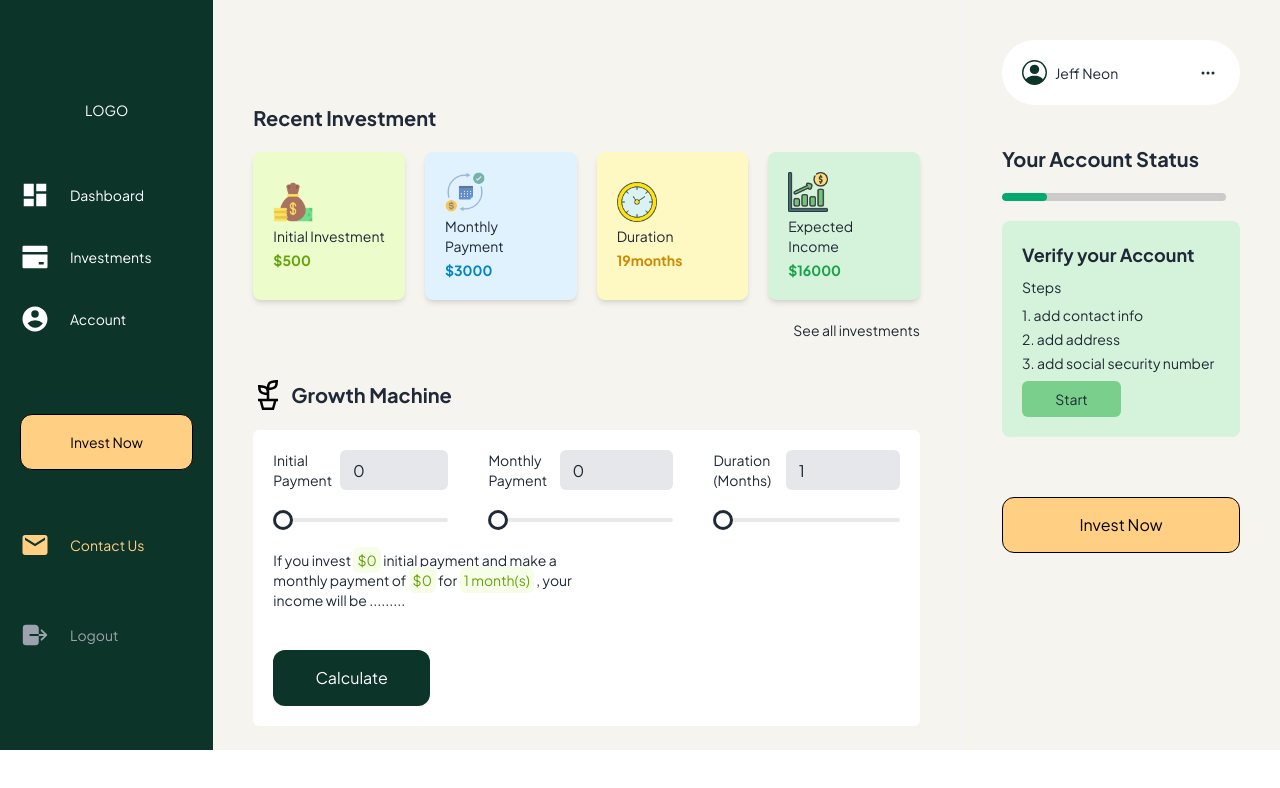
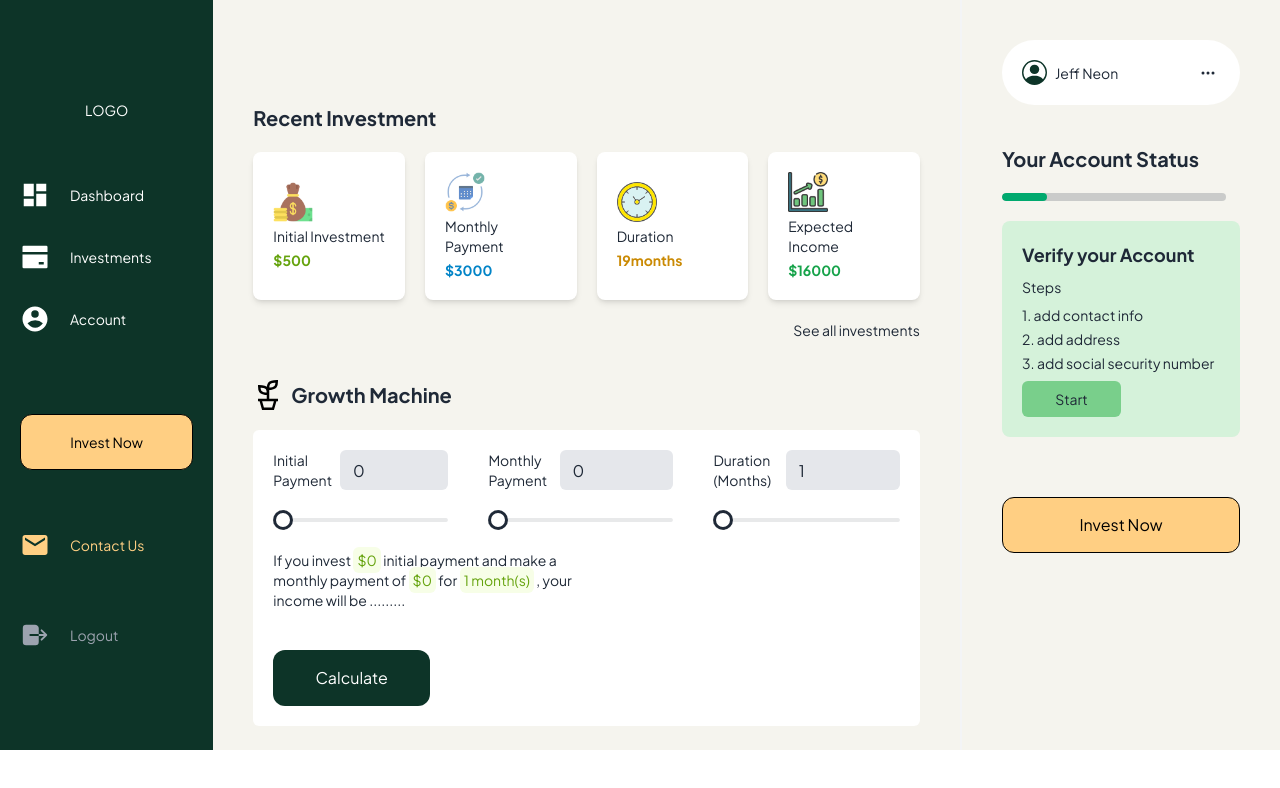
Before and after one commit to Neon-jeff/groo-frontend, a React (Vite) app: page /users/dashboard in a window 1280 px wide. Shown: the top 788 px of the page. Built offline with nearby package versions, Linux system fonts and the light colour scheme.

Commit message:
Dashboard Fix

```diff
--- a/src/components/dashboardComponents/SideNavMobile.jsx
+++ b/src/components/dashboardComponents/SideNavMobile.jsx
@@ -19,7 +19,7 @@ export default function SideNavMobile() {
   return (
     <div className=" lg:w-2/12 lg:hidden">
       {/* mobile Nav */}
-      <div className="border-b-[.5px] border-black w-full md:hidden fixed top-0 p-5 flex justify-between">
+      <div className="border-b-[.5px] bg-sub border-black w-full md:hidden fixed top-0 p-5 flex justify-between">
         <LuMenu
           {...iconProps}
           onClick={() => {
--- a/src/components/dashboardComponents/mainContent.jsx
+++ b/src/components/dashboardComponents/mainContent.jsx
@@ -23,24 +23,24 @@ export default function MainContent({showMobile,mobile}) {
         />
         <h1 className="text-xl font-semibold">Recent Investment</h1>
         <div className=" rounded-md flex justify-between text-sm gap-5 max-sm:grid max-sm:grid-cols-2 max-sm:gap-5 ">
-          <p className="flex flex-col gap-1 shadow-md lg:w-1/4  justify-center bg-lime-100 p-5  rounded-lg ">
+          <p className="flex flex-col gap-1 shadow-md lg:w-1/4  justify-center bg-white p-5  rounded-lg ">
             <img src={capital} className="w-[40px]" alt="" />
             Initial Investment{" "}
             <span className="text-md font-semibold text-lime-600 ">$500</span>
           </p>
-          <p className="flex flex-col gap-1  p-5 justify-center lg:w-1/4  rounded-lg shadow-md bg-sky-100">
+          <p className="flex flex-col gap-1  p-5 justify-center lg:w-1/4  rounded-lg shadow-md bg-white">
             <img src={recurring} className="w-[40px]" alt="" />
             Monthly Payment{" "}
             <span className="text-md font-semibold text-sky-600 ">$3000</span>
           </p>
-          <p className="flex flex-col gap-1 justify-center p-5 lg:w-1/4 rounded-lg shadow-md bg-yellow-100">
+          <p className="flex flex-col gap-1 justify-center p-5 lg:w-1/4 rounded-lg shadow-md bg-white">
             <img src={time} className="w-[40px]" alt="" />
             Duration{" "}
             <span className="text-md font-semibold text-yellow-600">
               19months
             </span>
           </p>
-          <p className="flex flex-col gap-1 p-5 justify-center lg:w-1/4 rounded-lg shadow-md bg-saltpan-100">
+          <p className="flex flex-col gap-1 p-5 justify-center lg:w-1/4 rounded-lg shadow-md bg-white">
             <img src={profit} className="w-[40px]" alt="" />
             Expected Income{" "}
             <span className="text-md font-semibold text-green-600">$16000</span>
```
